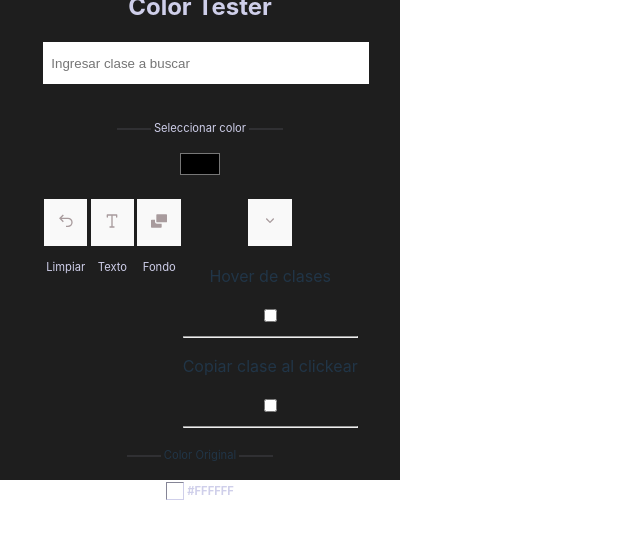
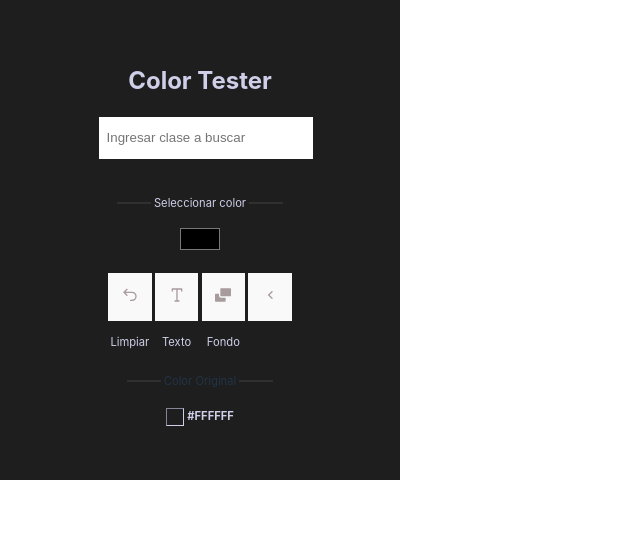
Before and after one commit to Matii111/extension_test, a React (Vite) app: page / in a window 1280 px wide. Shown: the top 538 px of the page, without its empty margins (0-640 px from the left). Built offline with nearby package versions, Linux system fonts and the light colour scheme; no server answers.

Commit message:
style(major): Scroll bar settings added. -> Dropdown menu added.

```diff
--- a/src/App.css
+++ b/src/App.css
@@ -48,6 +48,19 @@
   font-size: 1.5rem;
   color: #CFCFEA;
   cursor: default;
+}
+
+/* SCROLLBAR SETTINGS */
+::-webkit-scrollbar-track {
+  background: #A89B9D;
+}
+
+::-webkit-scrollbar-thumb {
+  background: #1e1e1e;
+}
+
+::-webkit-scrollbar {
+  width: 0.2rem;
 }
 
 /* CLASS FINDER */
@@ -237,3 +250,133 @@
   opacity: 1;
   transition: 0.3s all ease-in-out;
 }
+
+/* DROPDOWN MENU */
+.dropdown-button {
+  rotate: 90deg;
+  width: 1rem;
+  height: 1rem;
+  transition: .3s ease-in-out;
+  scroll-behavior: smooth;
+}
+
+.dropdown-active {
+  rotate: 0deg;
+}
+
+.dropdown-content-hidden {
+  width: 0rem;
+  height: 0rem;
+  overflow: hidden;
+  background-color: #1a1a1a;
+  position: absolute;
+  box-shadow: 0px 0px 10px rgba(0, 0, 0, 0.5);
+  transition: .3s ease-in-out;
+}
+
+.dropdown-content-active {
+  width: 9rem;
+  height: 5rem;
+}
+
+.dropdown-content>img {
+  width: 1rem;
+}
+
+.dropdown-content-hidden>.options {
+  display: flex;
+  flex-direction: column;
+  align-items: flex-start;
+  overflow-y: scroll;
+  max-height: 5rem;
+  border-radius: 0%;
+  border-color: transparent;
+  width: 100%;
+}
+
+.options>hr {
+  width: 90%;
+  margin-top: -1rem;
+  border-color: #a89b9d4d !important;
+}
+
+.options-boxes {
+  display: flex;
+  flex-direction: row;
+  justify-content: flex-start;
+}
+
+.options-boxes>div>p {
+  padding-left: 0.5rem;
+  font-size: 0.6rem;
+  width: 5rem;
+  text-align: left;
+}
+
+.dropdown-content-hidden>.options>:hover,
+.dropdown-content-hidden>.options>:focus {
+  border-color: transparent;
+  transition: all 0.3 ease-in-out;
+  outline: none;
+}
+
+.dropdown-content-hidden>p {
+  font-size: 0.7rem;
+  color: #CFCFEA;
+  cursor: default;
+}
+
+.switch {
+  position: relative;
+  display: inline-block;
+  height: 34px;
+  margin: 0.8rem;
+  padding-bottom: 1rem;
+}
+
+.switch input {
+  opacity: 0;
+  width: 0;
+  height: 0;
+}
+
+.slider {
+  position: absolute;
+  cursor: pointer;
+  top: 0;
+  left: 0;
+  right: 0;
+  bottom: 0;
+  background-color: #ccc;
+  -webkit-transition: .4s;
+  transition: .4s;
+  height: 1.2rem;
+  width: 2.2rem;
+}
+
+.slider:before {
+  position: absolute;
+  content: "";
+  height: 0.8rem;
+  width: 0.8rem;
+  left: 0.2rem;
+  bottom: 0.2rem;
+  background-color: white;
+  -webkit-transition: .4s;
+  transition: .4s;
+}
+
+input:checked+.slider {
+  background-color: #2A2C24;
+  ;
+}
+
+input:focus+.slider {
+  box-shadow: 0 0 1px #1a1a1a;
+}
+
+input:checked+.slider:before {
+  -webkit-transform: translateX(16px);
+  -ms-transform: translateX(16px);
+  transform: translateX(16px);
+}
```
